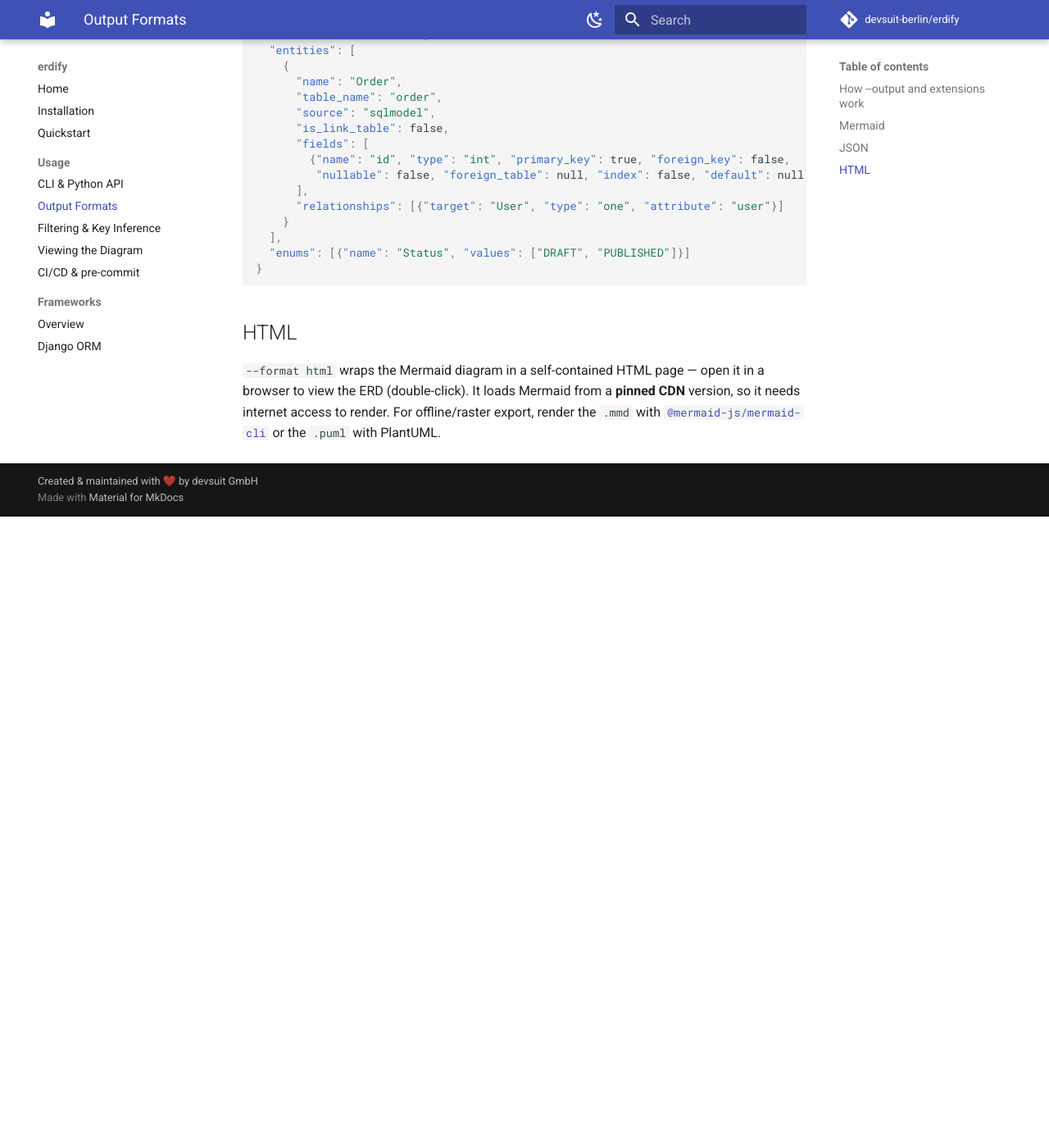
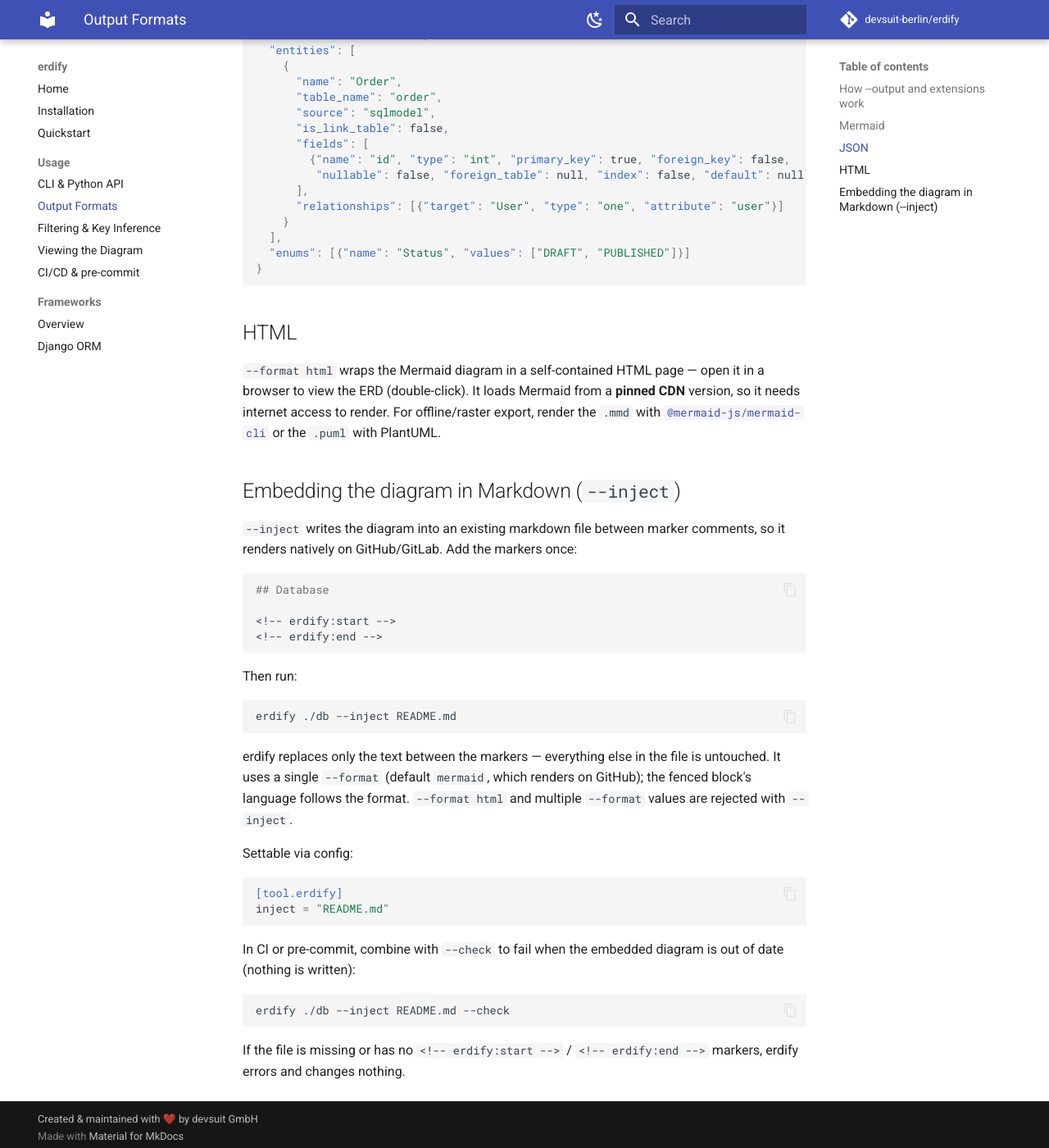
Before and after one commit to devsuit-berlin/erdify, an MkDocs documentation site: the page built from docs/usage/output-formats.md, in a window 1280 px wide and 1400 px high, scrolled down 1956 px. Shown: the whole window at 82% size. Built offline with MkDocs 1.6.1 and Material for MkDocs 9.7.7, drawn with Linux system fonts in a browser that asks for light colours; comment, search, counter and statistics services are not loaded; before the commit the page ends 2586 px from its top, so only the background shows below that.

Commit message:
docs: document --inject markdown injection and changelog entry
Co-Authored-By: Claude Opus 4.8 (1M context) <noreply@anthropic.com>

````diff
--- a/docs/usage/output-formats.md
+++ b/docs/usage/output-formats.md
@@ -95,3 +95,43 @@ in a browser to view the ERD (double-click). It loads Mermaid from a **pinned
 CDN** version, so it needs internet access to render. For offline/raster export,
 render the `.mmd` with [`@mermaid-js/mermaid-cli`](https://github.com/mermaid-js/mermaid-cli)
 or the `.puml` with PlantUML.
+
+## Embedding the diagram in Markdown (`--inject`)
+
+`--inject` writes the diagram into an existing markdown file between marker
+comments, so it renders natively on GitHub/GitLab. Add the markers once:
+
+```markdown
+## Database
+
+<!-- erdify:start -->
+<!-- erdify:end -->
+```
+
+Then run:
+
+```bash
+erdify ./db --inject README.md
+```
+
+erdify replaces only the text between the markers — everything else in the file
+is untouched. It uses a single `--format` (default `mermaid`, which renders on
+GitHub); the fenced block's language follows the format. `--format html` and
+multiple `--format` values are rejected with `--inject`.
+
+Settable via config:
+
+```toml
+[tool.erdify]
+inject = "README.md"
+```
+
+In CI or pre-commit, combine with `--check` to fail when the embedded diagram is
+out of date (nothing is written):
+
+```bash
+erdify ./db --inject README.md --check
+```
+
+If the file is missing or has no `<!-- erdify:start -->` / `<!-- erdify:end -->`
+markers, erdify errors and changes nothing.
````
Also changed, not shown: CHANGELOG.md (+8 -0 lines), docs/usage/ci.md (+12 -0 lines).
